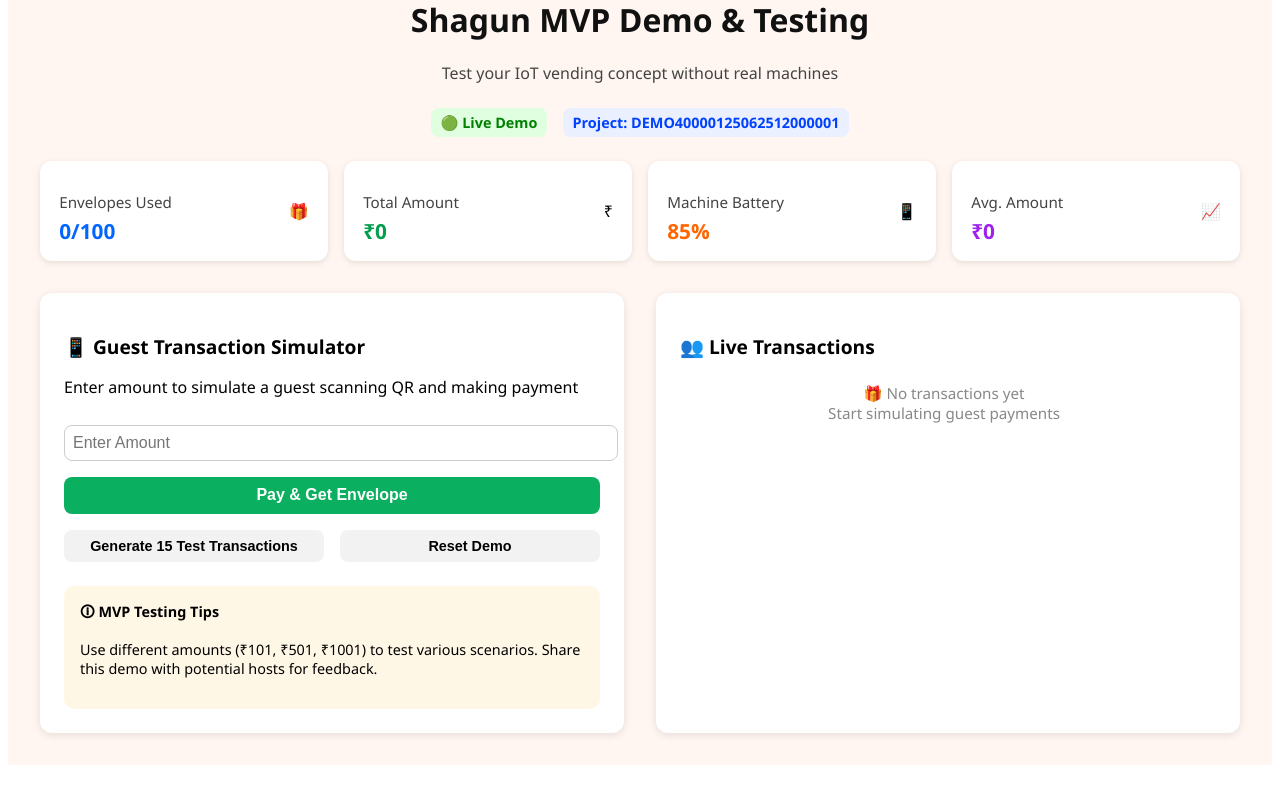
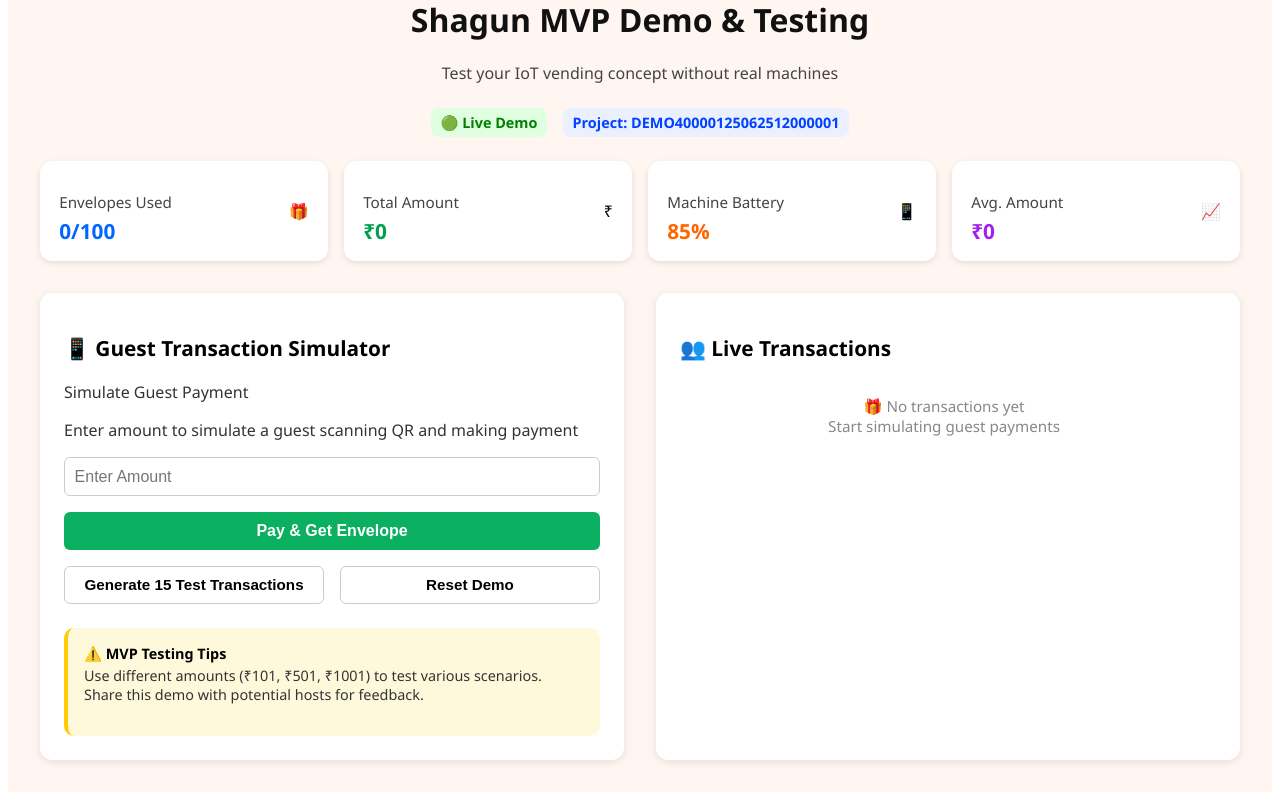
Before and after one commit to AbhisekSahu009/shagun_project_demo, a React (Vite) app: page / in a window 1280 px wide. Shown: the part 4919-5719 px from the top of the page. Before the commit the page ends 5692 px from the top, so only its background shows below. Built offline with nearby package versions, Linux system fonts and the light colour scheme.

Commit message:
Mvp_demo done

```diff
--- a/src/Components/Mvp_demo/Mvp_demo.jsx
+++ b/src/Components/Mvp_demo/Mvp_demo.jsx
@@ -7,6 +7,7 @@ const Mvp_demo = () => {
     const [totalAmount, setTotalAmount] = useState(0);
     const [envelopesUsed, setEnvelopesUsed] = useState(0);
     const [notification, setNotification] = useState(null);
+    const [isProcessing, setIsProcessing] = useState(false);
 
     const handleInputChange = (e) => {
         const value = e.target.value;
@@ -24,6 +25,9 @@ const Mvp_demo = () => {
 
     const handlePay = () => {
         if (!amount || parseInt(amount) <= 0) return;
+        setIsProcessing(true);
+
+        setTimeout(() => {
             const envelope = Math.floor(Math.random() * 200) + 1;
             const newTransaction = {
                 guest: `Guest ${transactions.length + 1}`,
@@ -31,12 +35,14 @@ const Mvp_demo = () => {
                 amount: parseInt(amount),
                 time: new Date().toLocaleTimeString(),
             };
-        const updatedTransactions = [newTransaction, ...transactions];
-        setTransactions(updatedTransactions);
+
+            setTransactions([newTransaction, ...transactions]);
             setTotalAmount((prev) => prev + parseInt(amount));
             setEnvelopesUsed((prev) => prev + 1);
             showNotification(envelope, amount);
             setAmount('');
+            setIsProcessing(false);
+        }, 500);
     };
 
     const handleReset = () => {
@@ -61,6 +67,7 @@ const Mvp_demo = () => {
                 time: new Date().toLocaleTimeString(),
             };
         });
+
         setTransactions((prev) => [...generated, ...prev]);
         setTotalAmount((prev) =>
             prev + generated.reduce((sum, t) => sum + t.amount, 0)
@@ -121,31 +128,38 @@ const Mvp_demo = () => {
             <div className={Mvp_demoCss.main}>
                 <div className={Mvp_demoCss.simulator}>
                     <h2>📱 Guest Transaction Simulator</h2>
-                    <p>
+
+                    <div className={Mvp_demoCss.simulateBox}>
+                        <p className={Mvp_demoCss.simLabel}>Simulate Guest Payment</p>
+                        <p className={Mvp_demoCss.simSubtext}>
                             Enter amount to simulate a guest scanning QR and making payment
                         </p>
+                        <div className={Mvp_demoCss.inputGroup}>
                             <input
-                        type="tel"
+                                type="text"
                                 inputMode="numeric"
-                        pattern="[0-9]*"
                                 value={amount}
                                 onChange={handleInputChange}
                                 className={Mvp_demoCss.input}
                                 placeholder="Enter Amount"
                             />
-                    <button onClick={handlePay} className={Mvp_demoCss.payBtn}>
-                        Pay & Get Envelope
+                            <button
+                                onClick={handlePay}
+                                className={`${Mvp_demoCss.payBtn} ${isProcessing ? Mvp_demoCss.processing : ''}`}
+                                disabled={isProcessing}
+                            >
+                                {isProcessing ? 'Processing...' : 'Pay & Get Envelope'}
                             </button>
+                        </div>
+                    </div>
 
                     <div className={Mvp_demoCss.btnGroup}>
-                        <button onClick={handleGenerateTransactions}>
-                            Generate 15 Test Transactions
-                        </button>
+                        <button onClick={handleGenerateTransactions}>Generate 15 Test Transactions</button>
                         <button onClick={handleReset}>Reset Demo</button>
                     </div>
 
                     <div className={Mvp_demoCss.tips}>
-                        <b>🛈 MVP Testing Tips</b>
+                        <b>⚠️ MVP Testing Tips</b>
                         <p>
                             Use different amounts (₹101, ₹501, ₹1001) to test various
                             scenarios. Share this demo with potential hosts for feedback.
@@ -158,9 +172,7 @@ const Mvp_demo = () => {
                     <div className={Mvp_demoCss.txList}>
                         {transactions.length === 0 ? (
                             <p className={Mvp_demoCss.noTx}>
-                                🎁 No transactions yet
-                                <br />
-                                Start simulating guest payments
+                                🎁 No transactions yet<br />Start simulating guest payments
                             </p>
                         ) : (
                             transactions.map((t, i) => (
@@ -169,9 +181,7 @@ const Mvp_demo = () => {
                                         <b>{t.guest}</b>
                                         <p>Envelope #{t.envelope}</p>
                                     </div>
-                                    <div className={Mvp_demoCss.amount}>
-                                        ₹{t.amount.toLocaleString()}
-                                    </div>
+                                    <div className={Mvp_demoCss.amount}>₹{t.amount.toLocaleString()}</div>
                                     <div className={Mvp_demoCss.time}>{t.time}</div>
                                 </div>
                             ))
--- a/src/Components/Mvp_demo/Mvp_demo.module.css
+++ b/src/Components/Mvp_demo/Mvp_demo.module.css
@@ -113,18 +113,27 @@
 
 .simulator h2,
 .transactions h2 {
-    font-size: 1.2rem;
-    font-weight: 600;
-    margin-bottom: 0.5rem;
+    font-size: 1.3rem;
+    font-weight: 700;
+    margin-bottom: 1.2rem;
+    display: flex;
+    align-items: center;
+    gap: 0.5rem;
+}
+
+.simulator p {
+    margin: 0.2rem 0 1rem;
+    color: #333;
 }
 
 .input {
     width: 100%;
-    padding: 0.5rem;
-    margin: 0.7rem 0 1rem;
+    padding: 0.6rem;
+    margin-bottom: 1rem;
     font-size: 1rem;
     border: 1px solid #ccc;
-    border-radius: 8px;
+    border-radius: 6px;
+    box-sizing: border-box;
 }
 
 .payBtn {
@@ -133,7 +142,7 @@
     border: none;
     padding: 0.6rem 1.2rem;
     font-weight: 600;
-    border-radius: 8px;
+    border-radius: 6px;
     cursor: pointer;
     width: 100%;
     font-size: 1rem;
@@ -144,25 +153,32 @@
     display: flex;
     flex-wrap: wrap;
     gap: 1rem;
+    justify-content: space-between;
 }
 
 .btnGroup button {
-    flex: 1 1 45%;
-    padding: 0.5rem;
-    border: none;
-    background: #f2f2f2;
-    border-radius: 8px;
+    flex: 1 1 48%;
+    padding: 0.6rem;
+    border: 1px solid #ccc;
+    background: white;
+    border-radius: 6px;
     cursor: pointer;
     font-weight: 600;
-    font-size: 0.9rem;
+    font-size: 0.95rem;
+    transition: all 0.3s ease;
+}
+
+.btnGroup button:hover {
+    background: #f2f2f2;
 }
 
 .tips {
-    background: #fff7e6;
+    background: #fff9db;
     padding: 1rem;
     margin-top: 1.5rem;
     border-radius: 10px;
     font-size: 0.9rem;
+    border-left: 4px solid #ffcc00;
 }
 
 .transactions {
```
Lines whose indentation alone changed are shown as unchanged.
